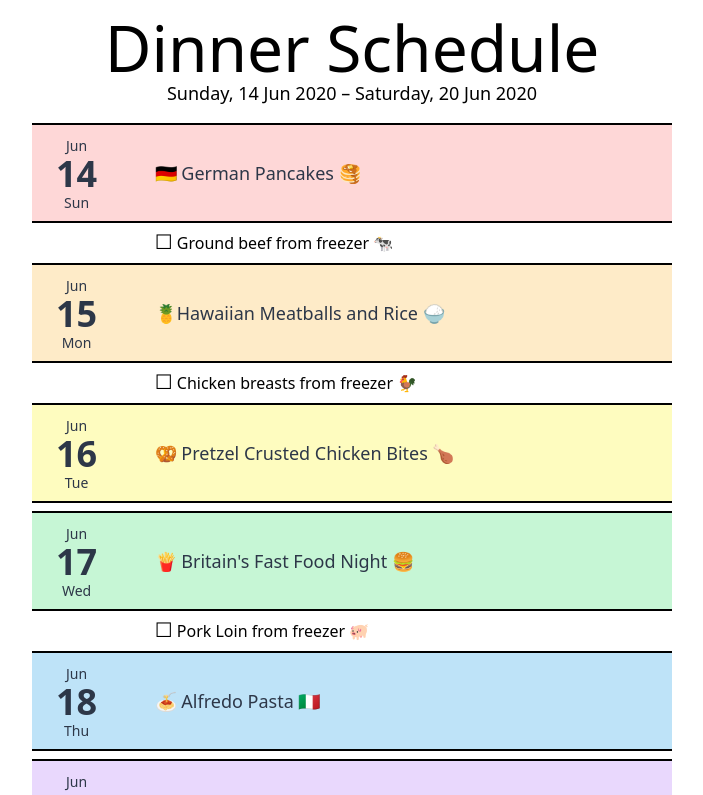
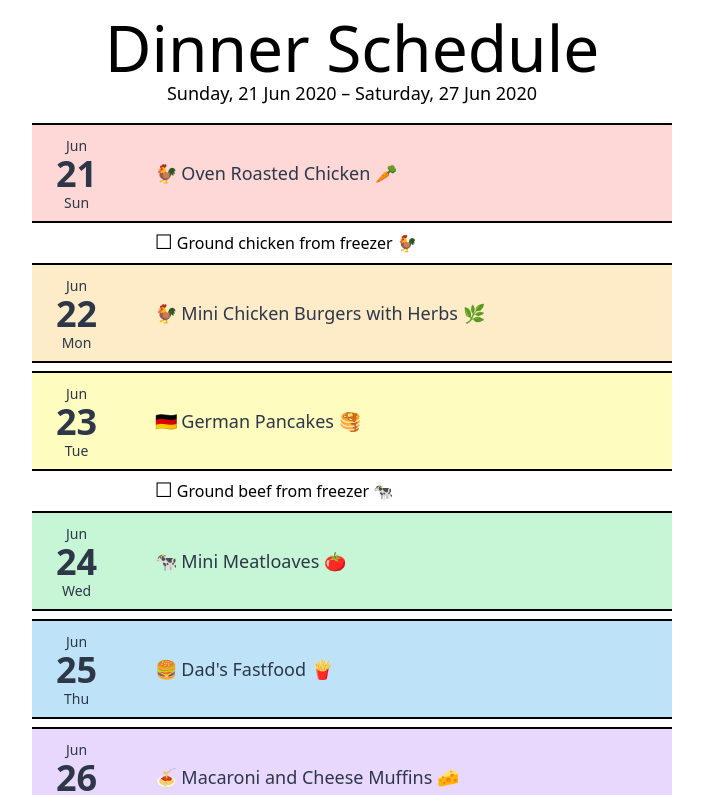
Before and after one commit to aldahodzic/family-meal-schedule, a React (Create React App) app: page / in a window 1280 px wide. Shown: the top 795 px of the page, without its empty margins (288-991 px from the left). Built offline with nearby package versions, Linux system fonts and the light colour scheme.

Commit message:
Adds Meal Plan for 06212020

```diff
--- a/package.json
+++ b/package.json
@@ -1,5 +1,5 @@
 {
-  "name": "stardew-valley-meal-schedule",
+  "name": "family-meal-schedule",
   "version": "0.1.0",
   "private": true,
   "dependencies": {
@@ -12,7 +12,7 @@
     "react-scripts": "3.4.1"
   },
   "scripts": {
-    "start": "react-scripts start",
+    "start": "PORT=3006 react-scripts start",
     "build": "react-scripts build",
     "test": "react-scripts test",
     "eject": "react-scripts eject",
--- a/src/App.js
+++ b/src/App.js
@@ -1,6 +1,6 @@
 import React from 'react';
 import MealPlan from './MealPlan';
-import mealPlanData from './mealPlanData.json';
+import mealPlanData from './mealPlans/06212020.json';
 import { format, addDays } from 'date-fns';
 
 function App() {
--- /dev/null
+++ b/src/mealPlans/06212020.json
@@ -0,0 +1,29 @@
+{
+  "start": "21 Jun 2020",
+  "days": [
+    {
+      "meal": "🐓 Oven Roasted Chicken 🥕",
+      "tasks": ["Ground chicken from freezer 🐓"]
+    },
+    {
+      "meal": "🐓 Mini Chicken Burgers with Herbs 🌿"
+    },
+    {
+      "meal": "🇩🇪 German Pancakes 🥞",
+      "tasks": ["Ground beef from freezer 🐄"]
+    },
+    {
+      "meal": "🐄 Mini Meatloaves 🍅"
+    },
+    {
+      "meal": "🍔 Dad's Fastfood 🍟"
+    },
+    {
+      "meal": "🍝 Macaroni and Cheese Muffins 🧀",
+      "tasks": ["Bavette Steak from freezer 🐄"]
+    },
+    {
+      "meal": "🐄 Bavette Steak 🥩"
+    }
+  ]
+}
```
Also changed, not shown: src/mealPlans/06142020.json (renamed from src/mealPlanData.json).
